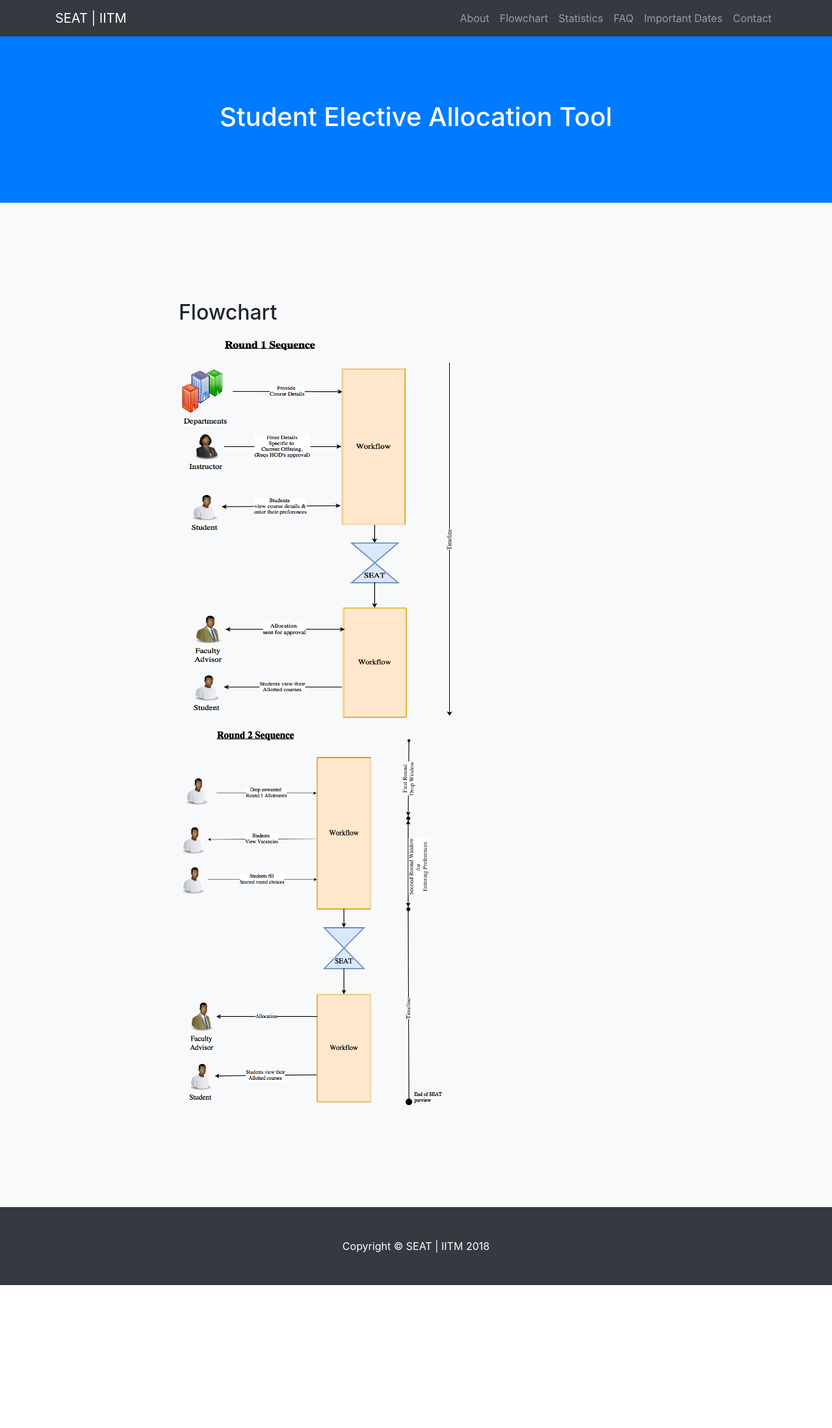
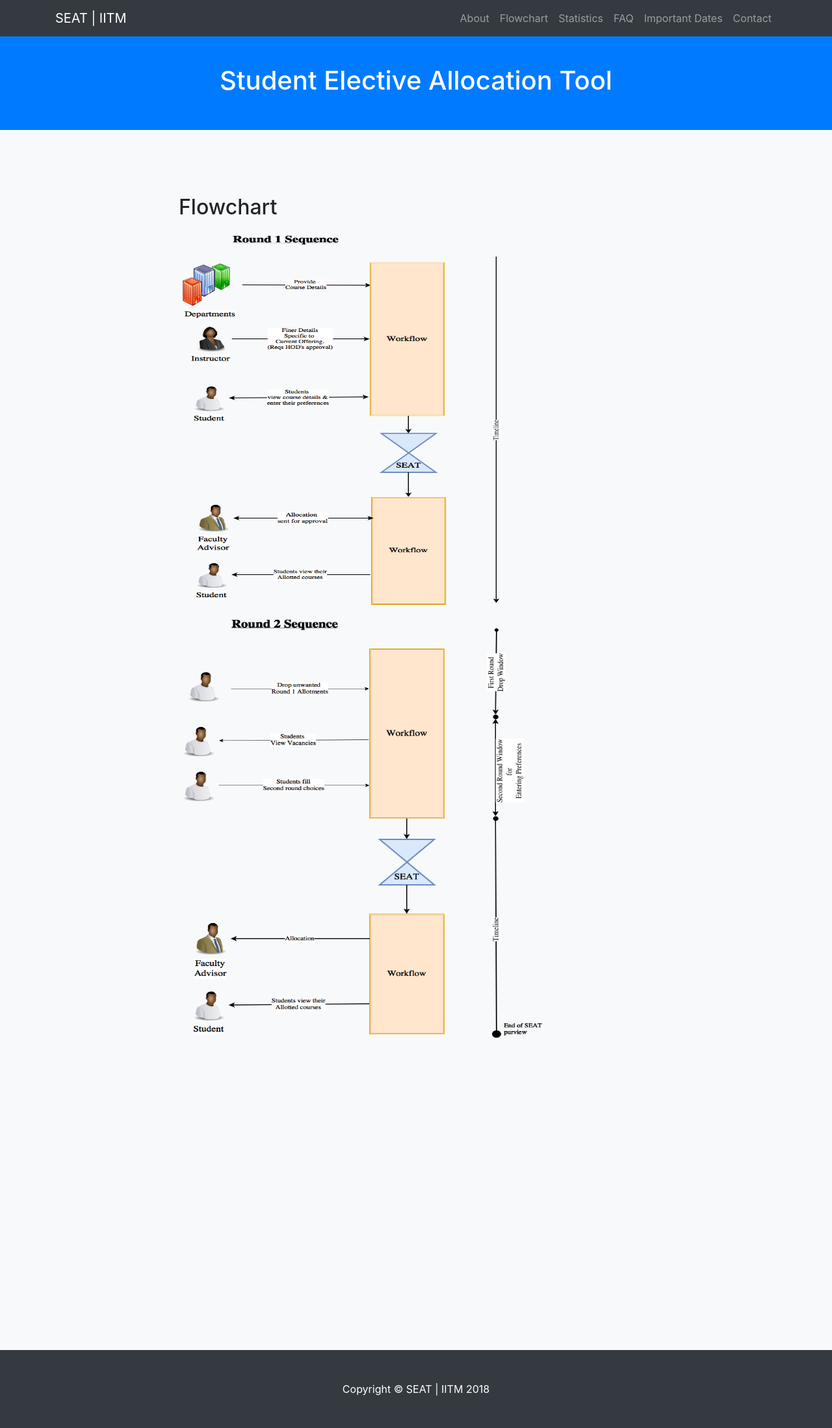
Before and after one commit to harimaruthachalam/SEAT_Core, a PHP site: page /flowchart.html in a window 1280 px wide. Shown: the whole page at 65% size. Before the commit the page ends 1978 px from the top, so only its background shows below. Run offline with PHP 8.4, Linux system fonts and the light colour scheme.

Commit message:
CSS changes as per points 3,5 in the mail

```diff
--- a/css/scrolling-nav.css
+++ b/css/scrolling-nav.css
@@ -5,15 +5,19 @@
  */
 
 header {
-  padding: 154px 0 100px;
+  padding: 100px 0 100px;
 }
 
 @media (min-width: 992px) {
   header {
-    padding: 156px 0 100px;
+    padding: 100px 0 100px;
   }
 }
 
 section {
-  padding: 150px 0;
+  padding: 100px 0;
 }
+
+.bg-primary {
+  height:200px;
+}
--- a/flowchart.html
+++ b/flowchart.html
@@ -63,8 +63,8 @@
         <div class="row">
           <div class="col-lg-8 mx-auto">
             <h2>Flowchart</h2>
-			<img src="images/round1.png" alt="Round 1" height="600" width="423">
-			<img src="images/round2.png" alt="Round 2" height="600" width="423">
+			<img src="images/round1.png" alt="Round 1" height="35%" width="68%">
+			<img src="images/round2.png" alt="Round 2" height="40%" width="80%">
           </div>
         </div>
       </div>
```
